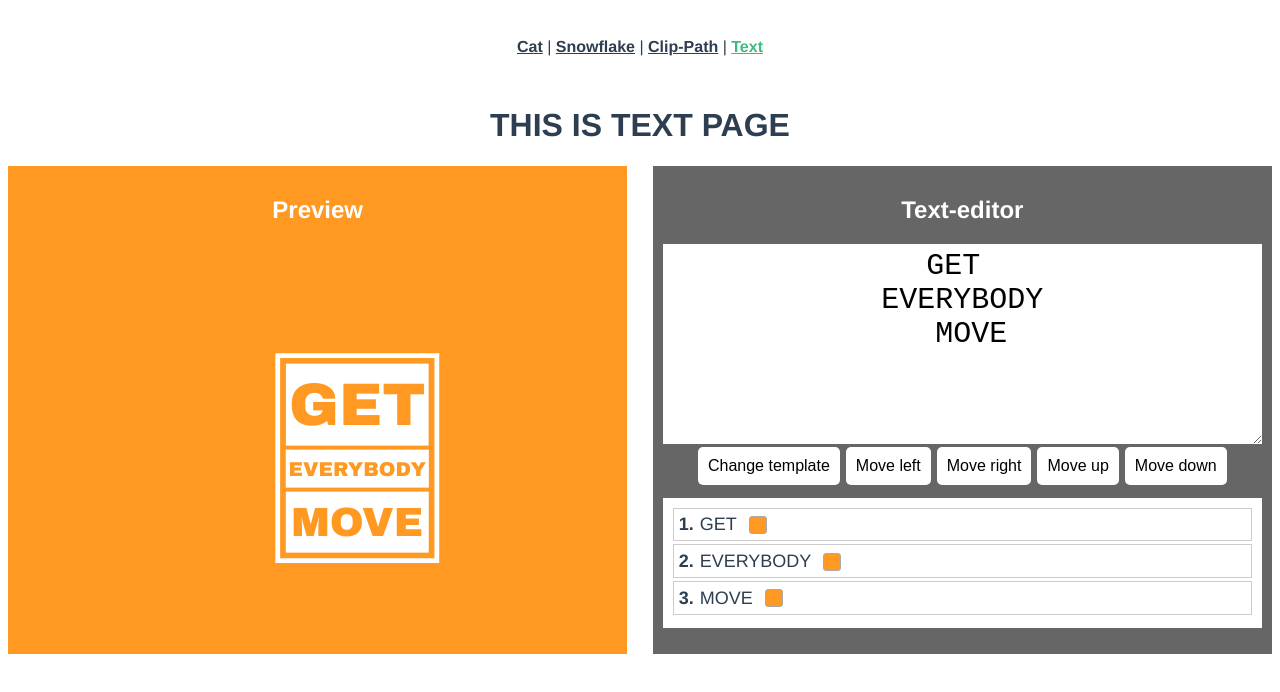
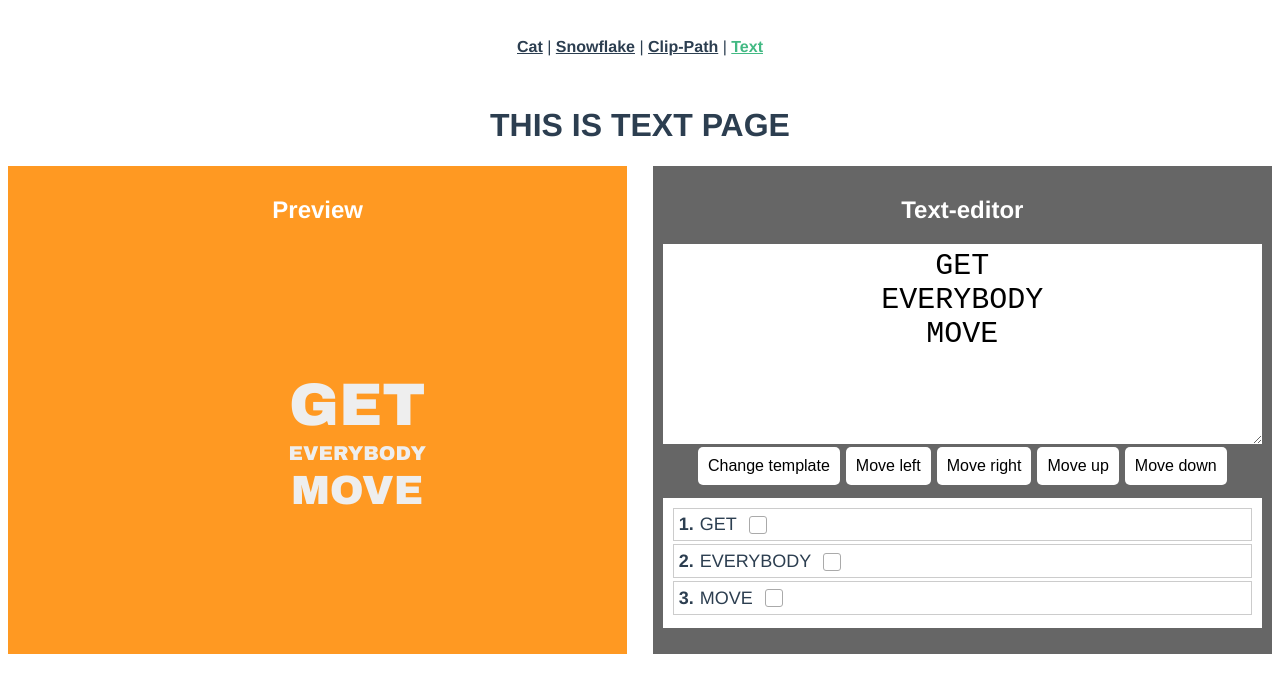
Before and after one commit to ginxus/SVG-practice, a Vue app: page /text in a window 1280 px wide. Shown: the top 692 px of the page. Built offline with nearby package versions, Linux system fonts and the light colour scheme.

Commit message:
✨ Feat: add skew effect / enable move by dragging / auto-saving

```diff
--- a/package.json
+++ b/package.json
@@ -9,7 +9,6 @@
     "test:unit": "vue-cli-service test:unit"
   },
   "dependencies": {
-    "@svgdotjs/svg.draggable.js": "^3.0.2",
     "core-js": "^2.6.5",
     "svg.draggable.js": "^2.2.2",
     "svg.js": "^2.7.1",
--- a/src/components/svg-text/Text.vue
+++ b/src/components/svg-text/Text.vue
@@ -1,5 +1,6 @@
 
 <script lang="ts">
+import AppStorage from '@/libs/storage';
 import { Component, Prop, Vue, Watch  } from 'vue-property-decorator';
 import {
   ITextBlock,
@@ -9,6 +10,7 @@ import {
   IFrameConfig,
 } from '@/components/svg-text/type';
 import SVG, { FontData, Element } from 'svg.js';
+import 'svg.draggable.js';
 import templateConfig from '@/configs/template.ts';
 import TextController from './TextController.vue';
 
@@ -19,7 +21,7 @@ export default class TextPersonalize extends Vue {
   public draw: SVG.Doc | null = null;
   public textGroup: SVG.Set | null = null;
   public actives: IActivesDesign = {
-    textInput: 'GET \n EVERYBODY \n MOVE',
+    textInput: 'GET\nEVERYBODY\nMOVE',
     template: templateConfig[0],
     textBlocks: [],
   };
@@ -61,6 +63,7 @@ export default class TextPersonalize extends Vue {
       this.applyTextBlockStyleV2();
       this.applyTemplateFormateV2();
       this.createTextBlockDesign(this.textGroup as SVG.Set);
+      AppStorage.setItem('svg-design', this.actives.textBlocks);
     }
   }
 
@@ -69,6 +72,9 @@ export default class TextPersonalize extends Vue {
     textInputArray.forEach((text, index) => {
       if (this.draw && this.textGroup) {
         const textBlock = this.draw.text(text);
+        // @ts-ignore
+        textBlock.draggable();
+        textBlock.on('dragend', () => { this.updateTextBlockDesign(textBlock); });
         this.textGroup.add(textBlock);
       }
     });
@@ -103,7 +109,7 @@ export default class TextPersonalize extends Vue {
 
   public applyTemplateFormateV2() {
 
-    const { monospaced, background, frame, rotate, leading, fontSize } = this.actives.template;
+    const { monospaced, background, frame, rotate, skew, leading, decoration, fontSize } = this.actives.template;
     const centerPosition = this.getCenterPoint();
 
     if (this.textGroup) {
@@ -118,6 +124,7 @@ export default class TextPersonalize extends Vue {
       this.fixLineHeightV2(leading);
       // @ts-ignore
       if (rotate) { this.rotateV2(rotate); }
+      if (skew) { this.skewV2(skew); }
       if (background) { this.addBackgroundV2(background); }
       if (frame) { this.addFrame(frame); }
     }
@@ -125,20 +132,26 @@ export default class TextPersonalize extends Vue {
 
   public rotateV2(rotate: number) {
     const { anchor } = this.actives.template;
-    // @ts-ignore
-    this.textGroup.members.forEach((member) => {
+    const textGroupBBox = (this.textGroup as SVG.Set).bbox();
     switch (anchor) {
       case 'start':
-          member.rotate(rotate, member.bbox().x, member.bbox().y);
+        // @ts-ignore
+        (this.textGroup as SVG.Set).rotate(rotate, textGroupBBox.x, textGroupBBox.y);
         break;
       case 'middle':
-          member.rotate(rotate, member.bbox().cx, member.bbox().cy);
+        // @ts-ignore
+        (this.textGroup as SVG.Set).rotate(rotate, textGroupBBox.cx, textGroupBBox.cy);
         break;
       case 'end':
-          member.rotate(rotate, member.bbox().x2, member.bbox().y2);
+        // @ts-ignore
+        (this.textGroup as SVG.Set).rotate(rotate, textGroupBBox.x2, textGroupBBox.y2);
         break;
     }
-    });
+  }
+
+  public skewV2(skew: { x: number; y: number; }) {
+    // @ts-ignore
+    this.textGroup.skew(skew.x, skew.y);
   }
 
   public applyTextBlockStyleV2() {
@@ -158,6 +171,7 @@ export default class TextPersonalize extends Vue {
           'font-weight': fontWeight,
           'font-size': fontSize,
           'text-anchor': anchor,
+          'cursor': 'pointer',
           fill,
         });
       });
@@ -206,7 +220,7 @@ export default class TextPersonalize extends Vue {
       const cy = this.draw.node.clientHeight / 2;
       return {cx, cy};
     } else {
-      return {cx: 0, cy: 0};
+      return { cx: 0, cy: 0 };
     }
   }
 
@@ -283,24 +297,39 @@ export default class TextPersonalize extends Vue {
   public createTextBlockDesign(textGroup: SVG.Set) {
 
     this.actives.textBlocks = [];
+    AppStorage.removeItem('svg-design');
     // @ts-ignore
     textGroup.members
-      .filter((member: SVG.Element) => member.node.id.includes('Text'))
-      .forEach((member: SVG.Element, index: number) => {
+      .filter((member: SVG.Text) => member.node.id.includes('Text'))
+      .forEach((member: SVG.Text, index: number) => {
+        const { id, textContent, style } = member.node;
+        const { fontSize: size, fill, fontWeight } = style;
+        const { scaleX, scaleY, skewX, skewY, rotation: rotate } = member.transform();
         const textBlock: ITextBlock = {
-          id: member.node.id,
+          id,
           index,
-          content: member.node.textContent,
-          size: member.node.style.fontSize,
-          color: member.node.style.fill,
-          rotate: 0,
+          content: textContent + '\n',
+          size,
+          fill,
+          fontWeight,
+          appliedTemplateName: this.actives.template.templateName,
           position: {
             cx: member.cx(),
             cy: member.cy(),
           },
+          // @ts-ignore
+          transform: { scaleX, scaleY, skewX, skewY, rotate },
         };
         this.actives.textBlocks.push(textBlock);
       });
+  }
+
+  public updateTextBlockDesign(textBlock: SVG.Text) {
+    const targetBlock = this.actives.textBlocks.find((block) => block.id === textBlock.node.id);
+    if (targetBlock) {
+      targetBlock.position.cx = textBlock.bbox().cx;
+      targetBlock.position.cy = textBlock.bbox().cy;
+    }
   }
 
   public moveTextLeft(textGroup: SVG.Text) {
--- a/src/configs/template.ts
+++ b/src/configs/template.ts
@@ -3,7 +3,18 @@ import { ITemplate } from '@/components/svg-text/type';
 
 const textTemplate: ITemplate[] = [
   {
-    fontFamily: 'Arial black',
+    templateName: 'templateA',
+    fontFamily: 'Arial Black',
+    fontSize: 25,
+    fontWeight: 800,
+    anchor: 'middle',
+    fill: '#eee',
+    leading: 5,
+    monospaced: true,
+  },
+  {
+    templateName: 'templateB',
+    fontFamily: 'Arial',
     fontSize: 25, // vary the font size by detecting the length of text
     fontWeight: 800,
     fill: '#ff9922',
@@ -23,55 +34,37 @@ const textTemplate: ITemplate[] = [
       radius: 0,
     },
     monospaced: true,
-    decoration: {
-      path: '',
-      position: {
-        x: 0,
-        y: 0,
-      },
-    },
   },
   {
-    fontFamily: 'Impact',
+    templateName: 'templateC',
+    fontFamily: 'Phosphate',
     fontSize: 35,
-    fontWeight: 800,
-    fill: '#666',
-    anchor: 'start',
-    leading: 0,
-    monospaced: false,
-    rotate: 20,
-    decoration: {
-      path: '',
-      position: {
-        x: 0,
-        y: 0,
-      },
-    },
-  },
-  {
-    fontFamily: 'Didot',
-    fontSize: 25,
     fontWeight: 800,
     anchor: 'middle',
     fill: '#333',
     leading: 0,
     monospaced: true,
-    decoration: {
-      path: '',
-      position: {
-        x: 0,
-        y: 0,
-      },
+    skew: {
+      x: 0,
+      y: -15,
     },
   },
   {
-    fontFamily: 'Arial Black',
-    fontSize: 25,
+    templateName: 'templateD',
+    fontFamily: 'Impact',
+    fontSize: 45,
     fontWeight: 800,
-    anchor: 'middle',
-    fill: '#eee',
-    leading: 0,
-    monospaced: true,
+    fill: '#fff',
+    anchor: 'start',
+    leading: 10,
+    background: {
+      fill: '#666',
+      stroke: { color: 'none', width: 0 },
+      padding: 10,
+      radius: 0,
+      fullCover: false,
+    },
+    monospaced: false,
     decoration: {
       path: '',
       position: {
--- /dev/null
+++ b/src/libs/storage.ts
@@ -0,0 +1,43 @@
+class AppStorage {
+
+  public storageKey: string;
+  public data: { [name: string]: any };
+
+  constructor() {
+    this.storageKey = 'minimanstudio';
+    this.data = this.retrieveStorage();
+  }
+
+  public setItem(key: string, value: any) {
+    this.data[key] = value;
+    this.saveStorage();
+  }
+
+  public getItem(key: string, value: any) {
+    return this.data[key] || null;
+  }
+
+  public saveStorage() {
+    window.localStorage.setItem(this.storageKey, JSON.stringify(this.data));
+  }
+
+  public removeItem(key: string) {
+    const target = this.data[key];
+    if (target) {
+      delete this.data[key];
+      this.saveStorage();
+    }
+  }
+
+  private retrieveStorage() {
+    const currentStorage = window.localStorage.getItem(this.storageKey);
+    if (currentStorage) {
+      return JSON.parse(currentStorage);
+    } else {
+      return {};
+    }
+  }
+}
+
+const storageInstance = new AppStorage();
+export default storageInstance;
```
Also changed, not shown: src/components/svg-text/type.d.ts (+16 -3 lines), 1 other file (tests, documents, lock files or other folders). Lines whose indentation alone changed are shown as unchanged.
